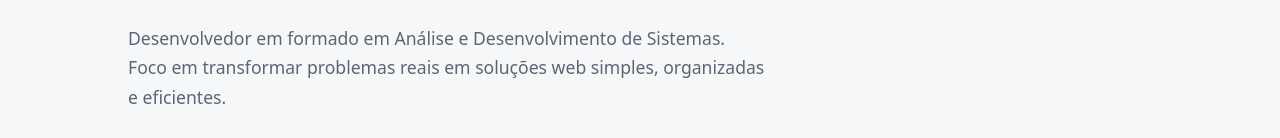
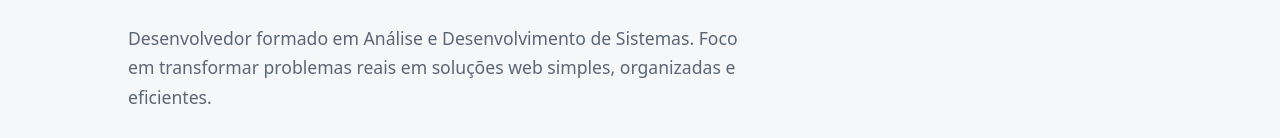
Before and after one commit to SamuelSilvA32/meu-portif-lio, a plain HTML site: page index.html in a window 1280 px wide. Shown: the part 249-387 px from the top of the page. Drawn offline with Linux system fonts and the light colour scheme.

Commit message:
Fix typo in developer description

```diff
--- a/index.html
+++ b/index.html
@@ -35,7 +35,7 @@
     <div class="container">
       <p class="hero__eyebrow">Olá, eu sou</p>
       <h1>Samuel de Andrade da Silva</h1>
-      <p>Desenvolvedor em formado em Análise e Desenvolvimento de Sistemas. Foco em transformar problemas reais em soluções web simples, organizadas e eficientes.</p>
+      <p>Desenvolvedor formado em Análise e Desenvolvimento de Sistemas. Foco em transformar problemas reais em soluções web simples, organizadas e eficientes.</p>
       <div class="hero__cta">
         <a class="btn" href="#projetos">Ver projetos</a>
         <a class="btn btn--ghost" href="#contato">Entrar em contato</a>
```
